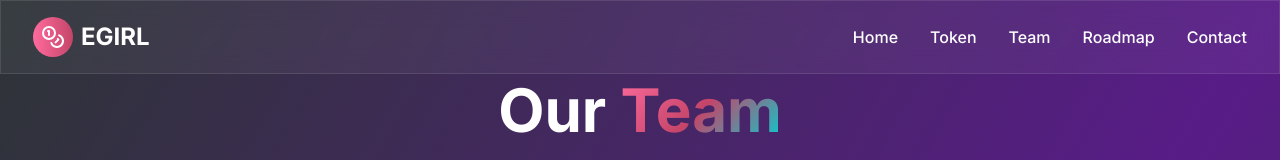
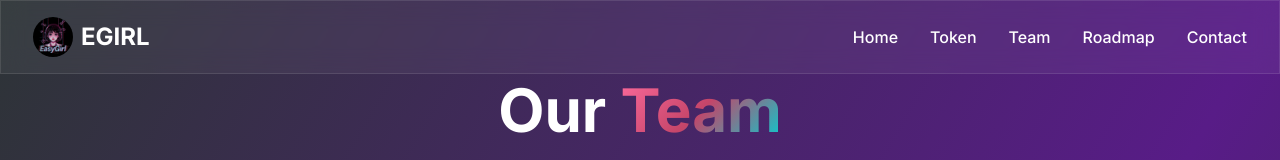
Before and after one commit to erere6232/egirl-website, a Next.js app: page /team in a window 1280 px wide. Shown: the top 160 px of the page. Built offline with nearby package versions, Linux system fonts and the light colour scheme.

Commit message:
Update Header.tsx

```diff
--- a/components/Header.tsx
+++ b/components/Header.tsx
@@ -1,6 +1,6 @@
 import Link from 'next/link';
 import { useState } from 'react';
-import { Menu, X, Coins } from 'lucide-react';
+import { Menu, X } from 'lucide-react';
 
 const Header = () => {
   const [isMenuOpen, setIsMenuOpen] = useState(false);
@@ -19,9 +19,13 @@ const Header = () => {
         <div className="flex justify-between items-center py-4">
           {/* Logo */}
           <Link href="/" className="flex items-center space-x-2">
-            <div className="w-10 h-10 bg-gradient-to-r from-egirl-pink to-egirl-purple rounded-full flex items-center justify-center">
-              <Coins className="w-6 h-6 text-white" />
-            </div>
+            <img
+              src="/android-chrome-192x192.png"
+              alt="EGIRL Logo"
+              width={40}
+              height={40}
+              className="rounded-full"
+            />
             <span className="text-2xl font-bold text-white">EGIRL</span>
           </Link>
 
@@ -42,6 +46,7 @@ const Header = () => {
           <button
             className="md:hidden text-white"
             onClick={() => setIsMenuOpen(!isMenuOpen)}
+            aria-label="Toggle menu"
           >
             {isMenuOpen ? <X size={24} /> : <Menu size={24} />}
           </button>
```
